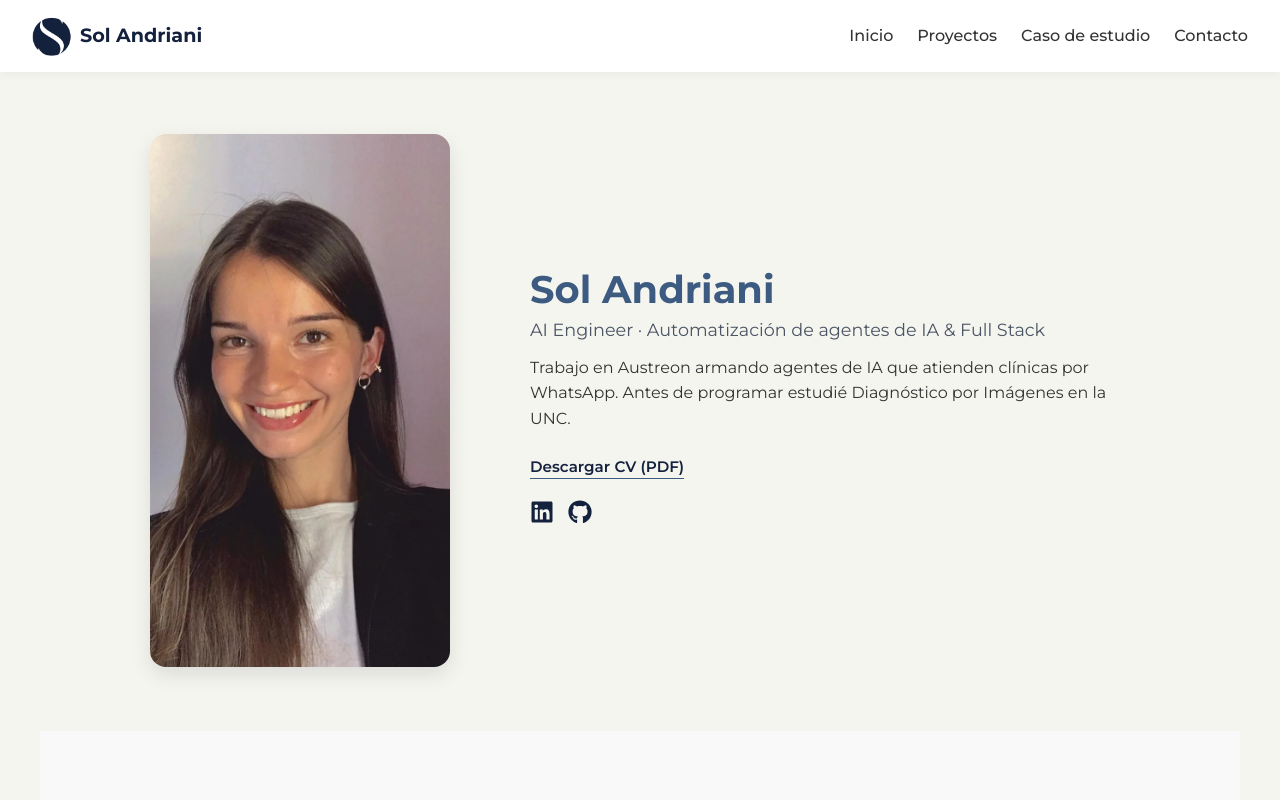
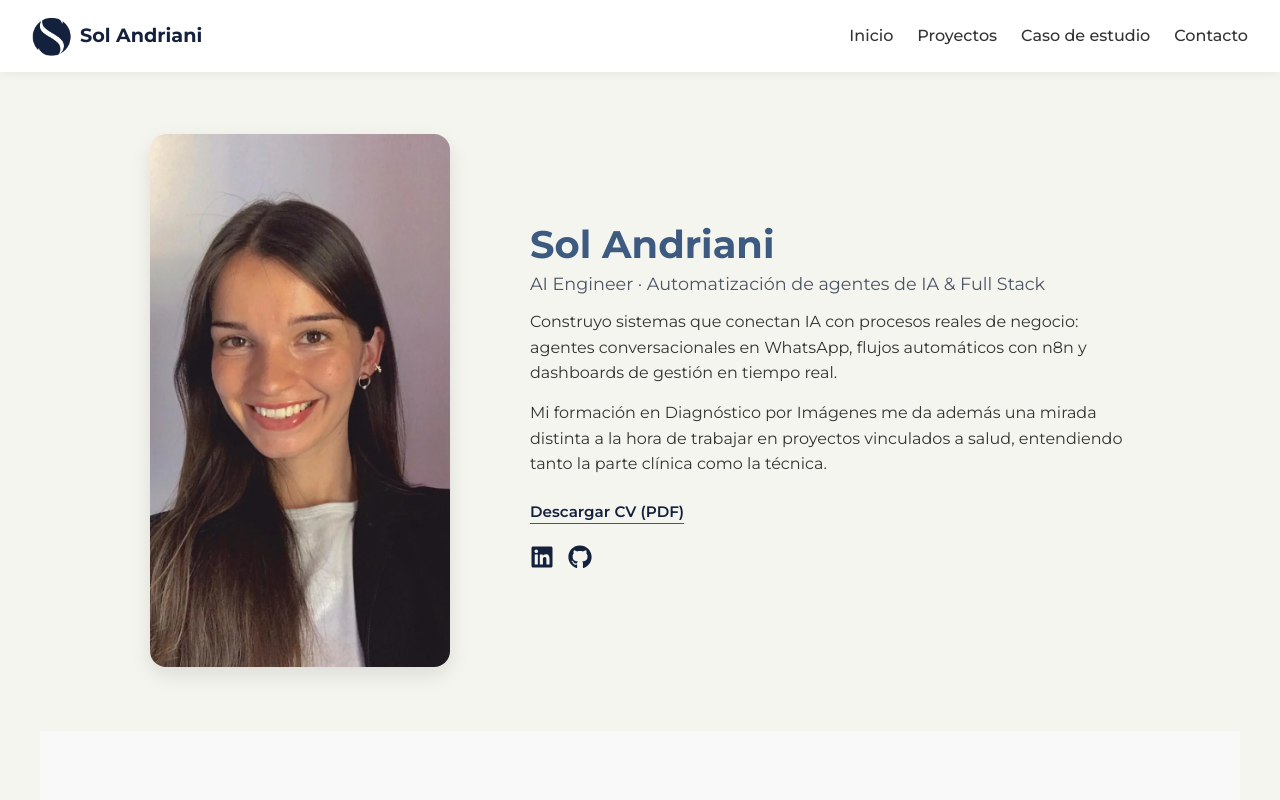
Before and after one commit to SolAndriani/portafolio-sol-andriani, a React (Create React App) app: page / in a window 1280 px wide. Shown: the top 800 px of the page. Built offline with nearby package versions, Linux system fonts and the light colour scheme.

Commit message:
Uso mi texto de LinkedIn en el hero

```diff
--- a/src/components/Presentacion.jsx
+++ b/src/components/Presentacion.jsx
@@ -18,8 +18,14 @@ export default function Presentacion() {
           <h1><span>Sol Andriani</span></h1>
           <h2>AI Engineer · Automatización de agentes de IA & Full Stack</h2>
           <p>
-            Trabajo en Austreon armando agentes de IA que atienden clínicas por
-            WhatsApp. Antes de programar estudié Diagnóstico por Imágenes en la UNC.
+            Construyo sistemas que conectan IA con procesos reales de negocio:
+            agentes conversacionales en WhatsApp, flujos automáticos con n8n y
+            dashboards de gestión en tiempo real.
+          </p>
+          <p>
+            Mi formación en Diagnóstico por Imágenes me da además una mirada
+            distinta a la hora de trabajar en proyectos vinculados a salud,
+            entendiendo tanto la parte clínica como la técnica.
           </p>
 
           <p className="hero-cv">
```
